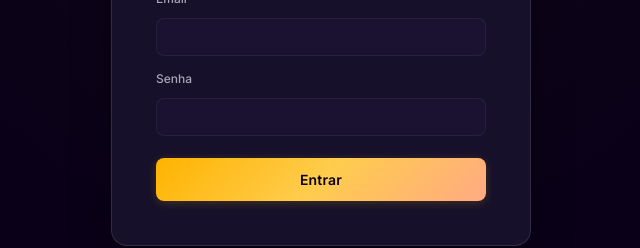
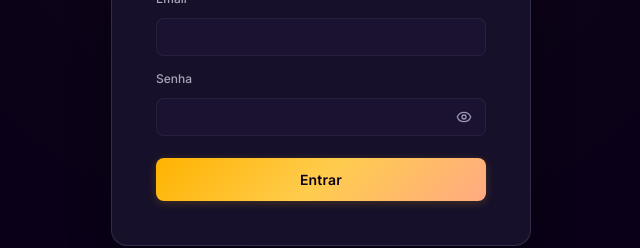
Before and after one commit to soaresjoaoluiz1/sheraos-crm, a React (Vite) app: page / in a window 1280 px wide. Shown: the part 392-640 px from the top of the page, without its empty margins (319-959 px from the left). Built offline with nearby package versions, Linux system fonts and the light colour scheme.

Commit message:
feat(crm): toggle de mostrar/ocultar senha no login (icone olhinho)

```diff
--- a/src/pages/Login.tsx
+++ b/src/pages/Login.tsx
@@ -1,10 +1,12 @@
 import { useState } from 'react'
+import { Eye, EyeOff } from 'lucide-react'
 import { useAuth } from '../context/AuthContext'
 
 export default function Login() {
   const { login } = useAuth()
   const [email, setEmail] = useState('')
   const [password, setPassword] = useState('')
+  const [showPassword, setShowPassword] = useState(false)
   const [error, setError] = useState('')
   const [loading, setLoading] = useState(false)
 
@@ -25,7 +27,15 @@ export default function Login() {
         {error && <div className="login-error">{error}</div>}
         <form onSubmit={handleSubmit}>
           <div className="form-group"><label>Email</label><input className="input" type="email" value={email} onChange={e => setEmail(e.target.value)} required /></div>
-          <div className="form-group"><label>Senha</label><input className="input" type="password" value={password} onChange={e => setPassword(e.target.value)} required /></div>
+          <div className="form-group">
+            <label>Senha</label>
+            <div style={{ position: 'relative' }}>
+              <input className="input" type={showPassword ? 'text' : 'password'} value={password} onChange={e => setPassword(e.target.value)} required style={{ paddingRight: 40, width: '100%' }} />
+              <button type="button" onClick={() => setShowPassword(s => !s)} aria-label={showPassword ? 'Ocultar senha' : 'Mostrar senha'} title={showPassword ? 'Ocultar senha' : 'Mostrar senha'} style={{ position: 'absolute', right: 8, top: '50%', transform: 'translateY(-50%)', background: 'none', border: 'none', color: '#9B96B0', cursor: 'pointer', padding: 6, display: 'flex', alignItems: 'center', justifyContent: 'center' }}>
+                {showPassword ? <EyeOff size={16} /> : <Eye size={16} />}
+              </button>
+            </div>
+          </div>
           <button className="btn btn-primary" type="submit" disabled={loading} style={{ marginTop: 8 }}>{loading ? 'Entrando...' : 'Entrar'}</button>
         </form>
       </div>
```
Also changed, not shown: 3 other files (tests, documents, lock files or other folders).
